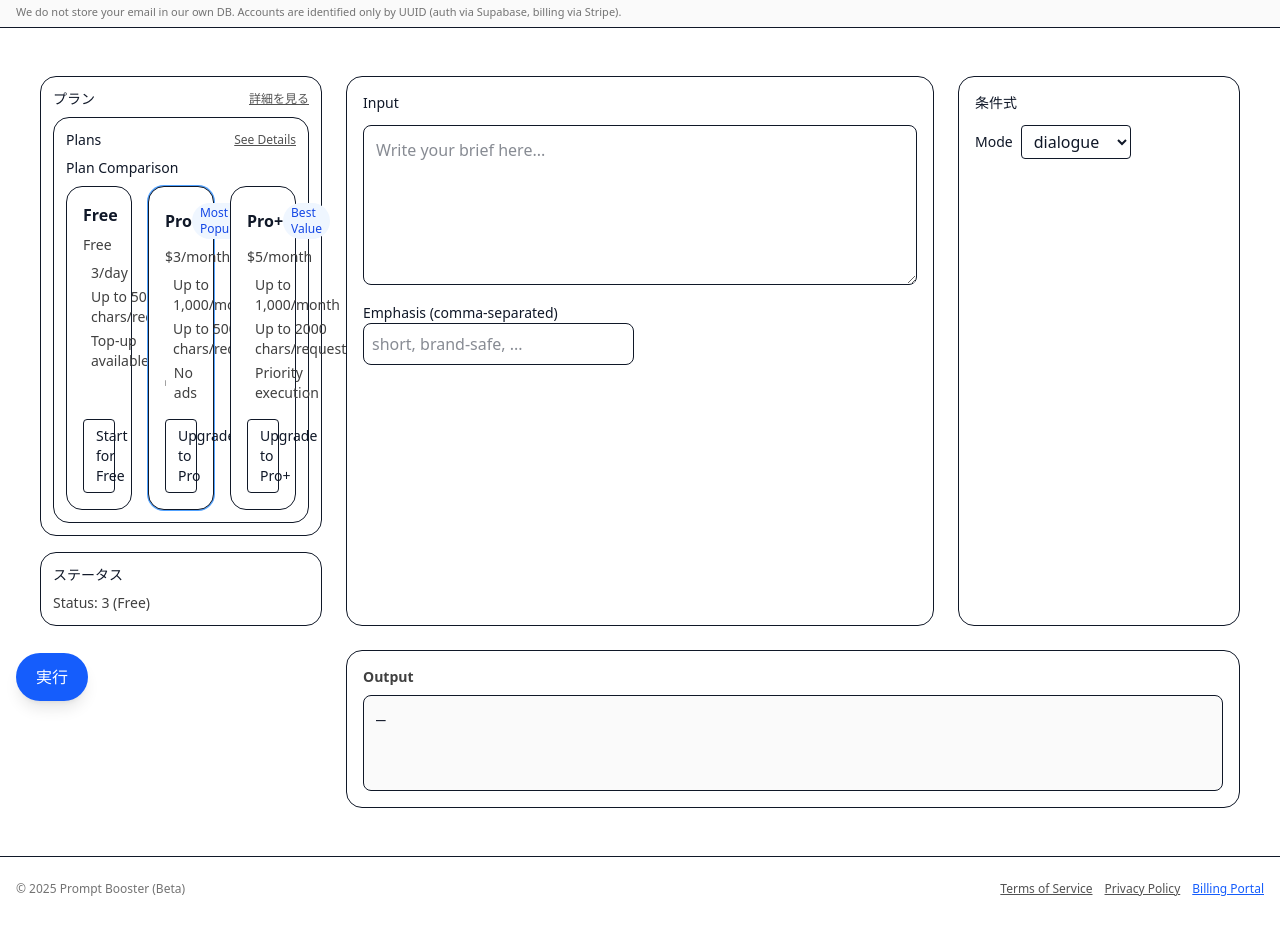
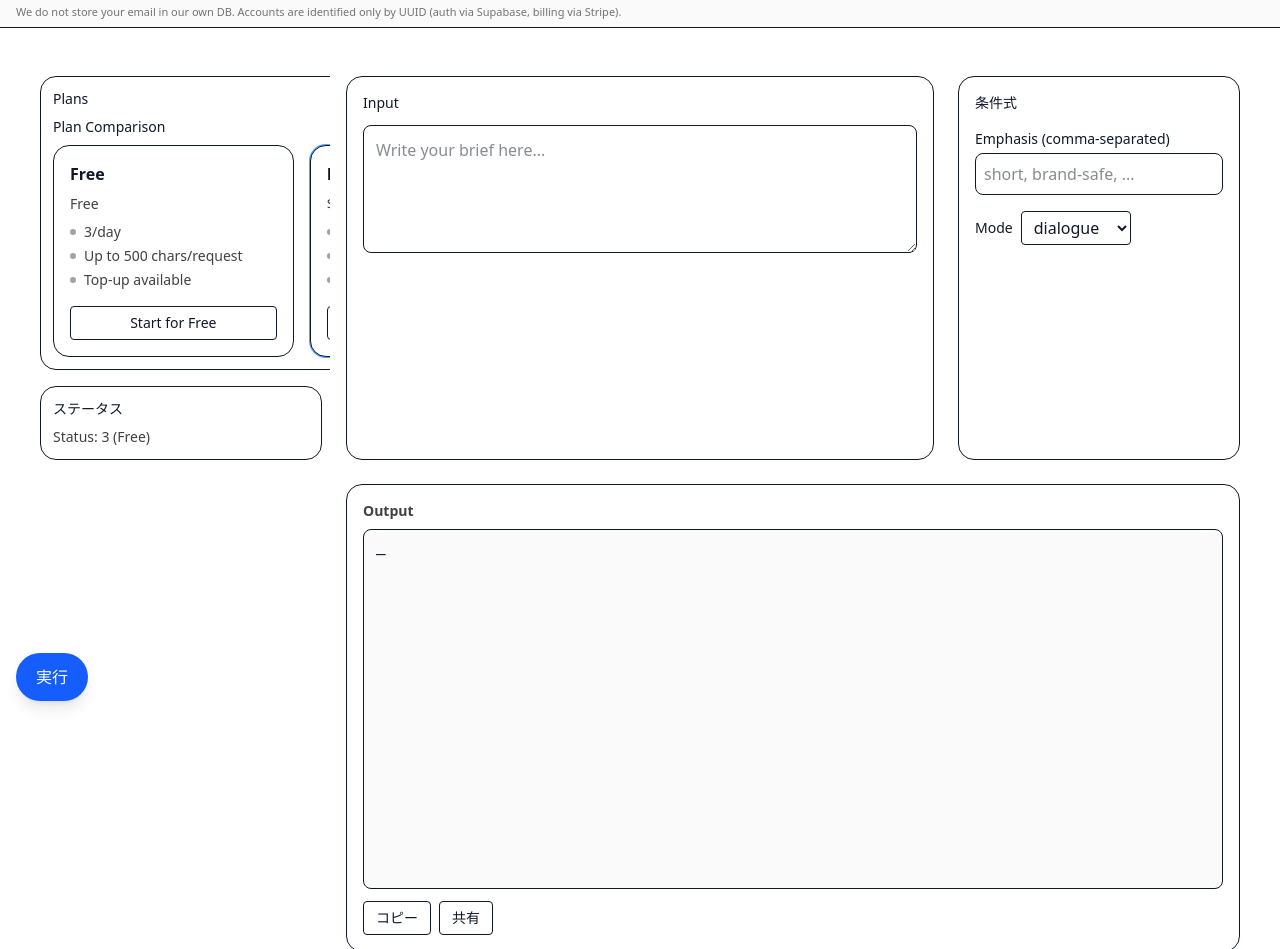
Before and after one commit to amane-prog/prompt-booster, a Next.js app: page /en in a window 1280 px wide. Shown: the part 83-1032 px from the top of the page. Before the commit the page ends 1004 px from the top, so only its background shows below. Built offline with nearby package versions, Linux system fonts and the light colour scheme; no server answers.

Commit message:
deploy: update app

```diff
--- a/app/[locale]/page.tsx
+++ b/app/[locale]/page.tsx
@@ -199,30 +199,22 @@ export default function HomePage(_props: PageProps) {
 
             <div className="grid grid-cols-1 gap-4 md:grid-cols-12 md:gap-6">
 
-                {/* 左：上=プラン / 下=ステータス */}
+                {/* 左：上=プラン（横スクロール） / 下=ステータス */}
                 <div className="md:col-span-3 space-y-4">
-                    {/* プラン */}
-                    <section className="rounded-2xl border bg-white p-3">
-                        <div className="mb-2 flex items-center justify-between">
-                            <h3 className="text-sm font-medium">プラン</h3>
-                            <button
-                                type="button"
-                                onClick={() => setPlanOpen(true)}
-                                className="text-[12px] underline text-neutral-600 hover:text-neutral-900"
-                            >
-                                詳細を見る
-                            </button>
-                        </div>
-
+                    {/* CompactPlans を単体で。外枠は付けない＝二重「プラン」解消 */}
+                    <div className="-mx-2 overflow-x-auto px-2">
+                        {/* 中身に最低幅を与えて横スクロールに */}
+                        <div className="min-w-[780px]">
                             <CompactPlans
                                 tier={tier}
                                 onGoPro={goPro}
                                 onGoProPlus={goProPlus}
                                 onOpenPortal={openPortal}
                             />
-                    </section>
+                        </div>
+                    </div>
 
-                    {/* ステータス */}
+                    {/* ステータス（左下） */}
                     <section className="rounded-2xl border bg-white p-3">
                         <h3 className="mb-2 text-sm font-medium">ステータス</h3>
                         <p className="text-sm text-neutral-700">
@@ -236,18 +228,29 @@ export default function HomePage(_props: PageProps) {
                     </section>
                 </div>
 
-                {/* 中央：入力（下に実行） */}
+                {/* 中央：入力（高さ控えめ） */}
                 <section className="rounded-2xl border bg-white p-4 md:col-span-6 space-y-3">
                     <label className="block text-sm font-medium">Input</label>
                     <textarea
-                        className="w-full h-40 border rounded-lg p-3 focus:outline-none focus:ring"
+                        className="w-full h-32 border rounded-lg p-3 focus:outline-none focus:ring"
                         placeholder="Write your brief here..."
                         value={input}
                         onChange={(e) => setInput(e.target.value)}
                     />
-                    <div className="grid grid-cols-1 md:grid-cols-2 gap-3">
+
+                    {/* Emphasis は右側に移動したのでここは削除 */}
+
+                    {/* 実行ボタン */}
+                    <ExecuteFab onRun={handleRun} isPro={isPro} canUseBoost={canUseBoost} />
+                </section>
+
+                {/* 右：条件式 + Emphasis */}
+                <aside className="rounded-2xl border bg-white p-4 md:col-span-3 space-y-4">
+                    <h3 className="text-sm font-medium">条件式</h3>
+
+                    {/* Emphasis をこちらへ */}
                     <div>
-                            <label className="block text-sm font-medium">Emphasis (comma-separated)</label>
+                        <label className="mb-1 block text-sm font-medium">Emphasis (comma-separated)</label>
                         <input
                             className="w-full border rounded-lg p-2"
                             placeholder="short, brand-safe, ..."
@@ -255,14 +258,7 @@ export default function HomePage(_props: PageProps) {
                             onChange={(e) => setEmphasis(e.target.value)}
                         />
                     </div>
-                    </div>
 
-                    <ExecuteFab onRun={handleRun} isPro={isPro} canUseBoost={canUseBoost} />
-                </section>
-
-                {/* 右：条件式 */}
-                <aside className="rounded-2xl border bg-white p-4 md:col-span-3">
-                    <h3 className="mb-3 text-sm font-medium">条件式</h3>
                     <AdvancedControlsV2
                         value={{ mode, color, ratio, tone, dialogueTags, genStyles }}
                         onChange={(next: Partial<ControlsValue>) => {
@@ -276,16 +272,42 @@ export default function HomePage(_props: PageProps) {
                     />
                 </aside>
 
-                {/* 出力：中央〜右を横断（下段ワイド） */}
+                {/* 出力：中央〜右を横断（大きめに） */}
                 <section className="rounded-2xl border bg-white p-4 md:col-span-9 md:col-start-4">
                     <h2 className="mb-2 text-sm font-semibold text-neutral-700">Output</h2>
-                    <pre className="whitespace-pre-wrap border rounded-lg p-3 bg-neutral-50 min-h-24">
+                    <pre className="whitespace-pre-wrap border rounded-lg p-3 bg-neutral-50 min-h-[280px] md:min-h-[360px]">
                         {output || '—'}
                     </pre>
+
+                    {/* コピー / 共有 */}
+                    <div className="mt-3 flex flex-wrap gap-2">
+                        <button
+                            type="button"
+                            className="rounded border px-3 py-1.5 text-sm"
+                            onClick={() => navigator.clipboard?.writeText(output || '')}
+                            disabled={!output}
+                        >
+                            コピー
+                        </button>
+                        <button
+                            type="button"
+                            className="rounded border px-3 py-1.5 text-sm"
+                            onClick={async () => {
+                                if (navigator.share && output) {
+                                    try { await navigator.share({ text: output }); } catch { /* noop */ }
+                                } else {
+                                    await navigator.clipboard?.writeText(output || '');
+                                }
+                            }}
+                            disabled={!output}
+                        >
+                            共有
+                        </button>
+                    </div>
                 </section>
             </div>
 
-            {/* モーダルたち（配置は末尾のままでOK） */}
+            {/* モーダルたち（末尾でOK） */}
             <PlanDialog
                 open={planOpen}
                 onClose={() => setPlanOpen(false)}
@@ -306,4 +328,5 @@ export default function HomePage(_props: PageProps) {
         </main>
     );
 
+
 }
```
Lines whose indentation alone changed are shown as unchanged.
